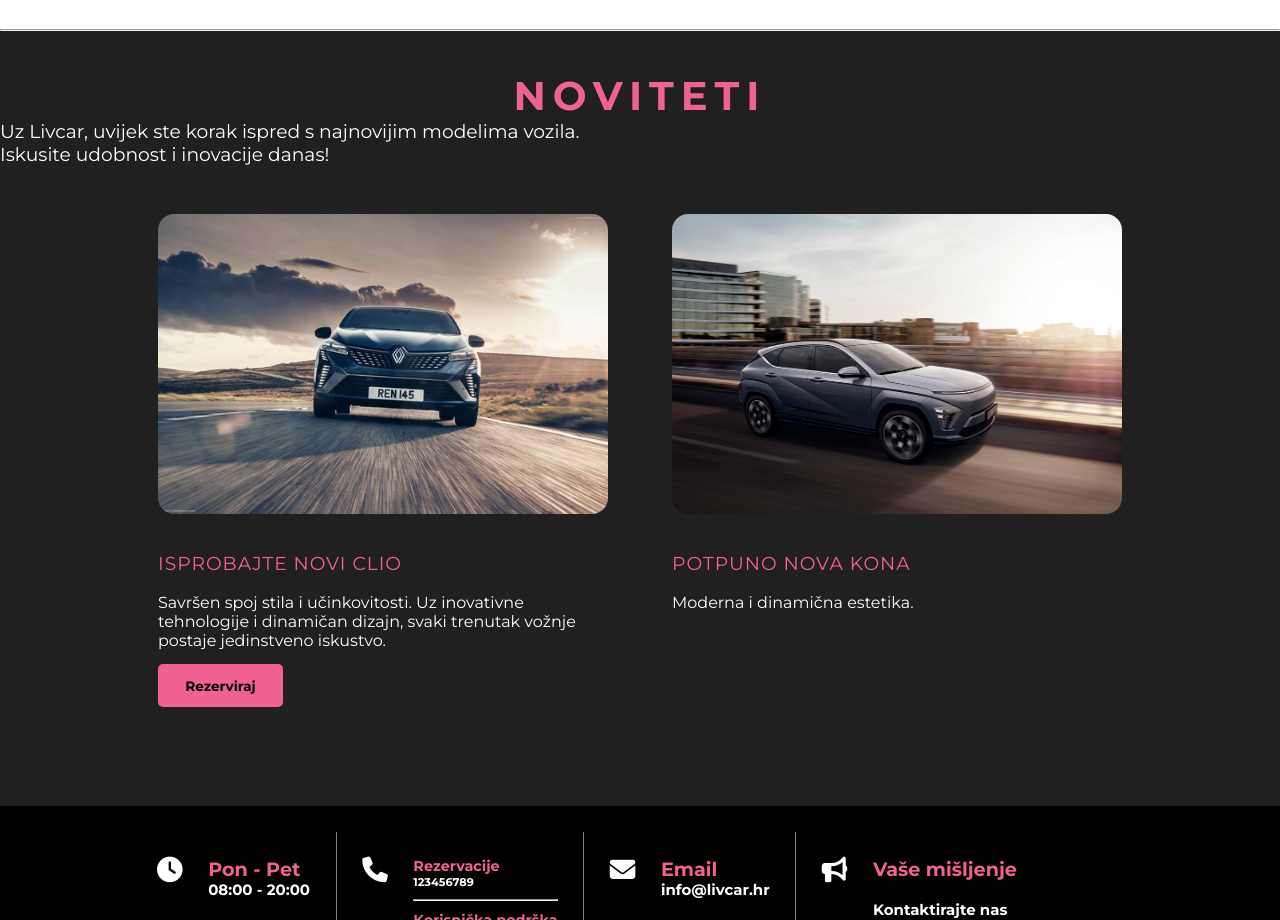
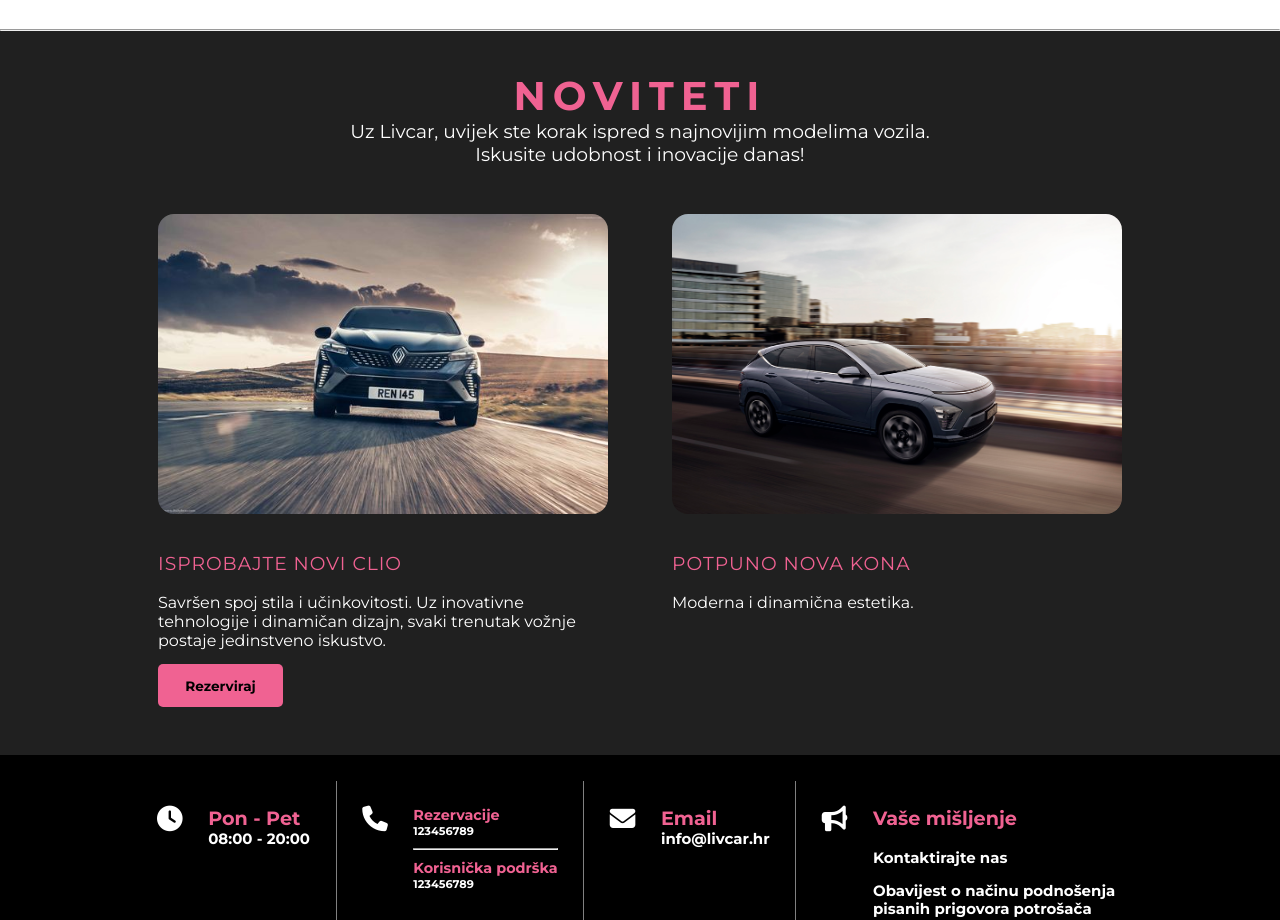
Before and after one commit to getMarcoBerich/livcar-redesign, a plain HTML site: page index.html in a window 1280 px wide. Shown: the part 3080-4000 px from the top of the page. Drawn offline with Linux system fonts and the light colour scheme.

```diff
--- a/index.html
+++ b/index.html
@@ -152,7 +152,7 @@
   <hr>
   <div class="news">
     <h2>NOVITETI</h2>
-    <h3>Uz Livcar, uvijek ste korak ispred s najnovijim modelima vozila.<br>Iskusite udobnost i inovacije danas!</h3>
+    <h3 class="headline">Uz Livcar, uvijek ste korak ispred s najnovijim modelima vozila.<br>Iskusite udobnost i inovacije danas!</h3>
     <div class="news-container">
       <div class="card">
         <img src="clionews.jpeg" alt="">
--- a/style.css
+++ b/style.css
@@ -670,7 +670,6 @@ header .nav ul li a:hover {
 
 .news-container {
   width: 100vw;
-  height: 80vh;
   margin: 0 auto;
   padding: 3rem;
   display: flex;
@@ -697,6 +696,11 @@ header .nav ul li a:hover {
   color: white;
   font-weight: 400;
 }
+
+.news .headline {
+  text-align: center;
+}
+
 .news-container .card {
   width: 450px;
 }
```
